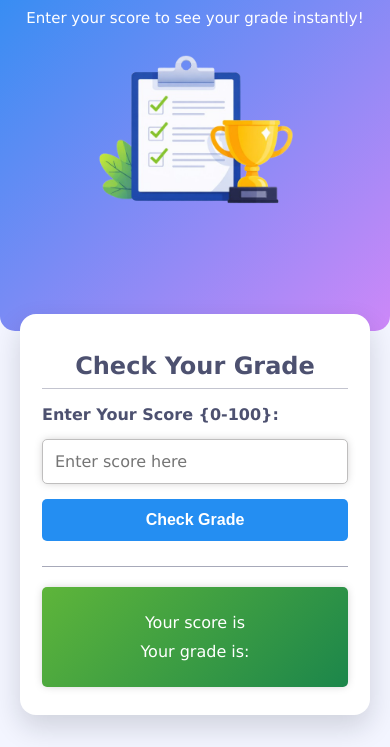
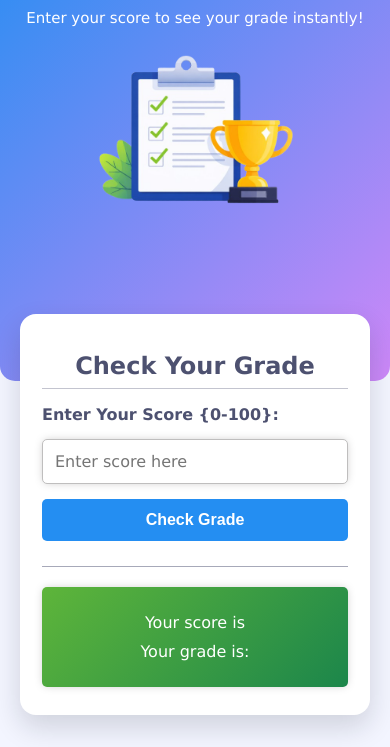
Before and after one commit to thecricketshowreeels/GradeChecker, a plain HTML site: page index.html in a window 390 px wide. Shown: the part 97-844 px from the top of the page. Drawn offline with Linux system fonts and the light colour scheme.

Commit message:
Refactor CSS styles for layout and responsiveness

```diff
--- a/style.css
+++ b/style.css
@@ -161,10 +161,10 @@ border-bottom: #4d51707d 1px solid;
         background: #f3f5ff;
     }
 
-    .left-sec {
+     .left-sec {
         width: 100%;
         height: auto;
-        padding: 48px 24px 120px;
+        padding: 48px 24px 170px;
         border-radius: 0 0 15px 15px;
 
     }
```
